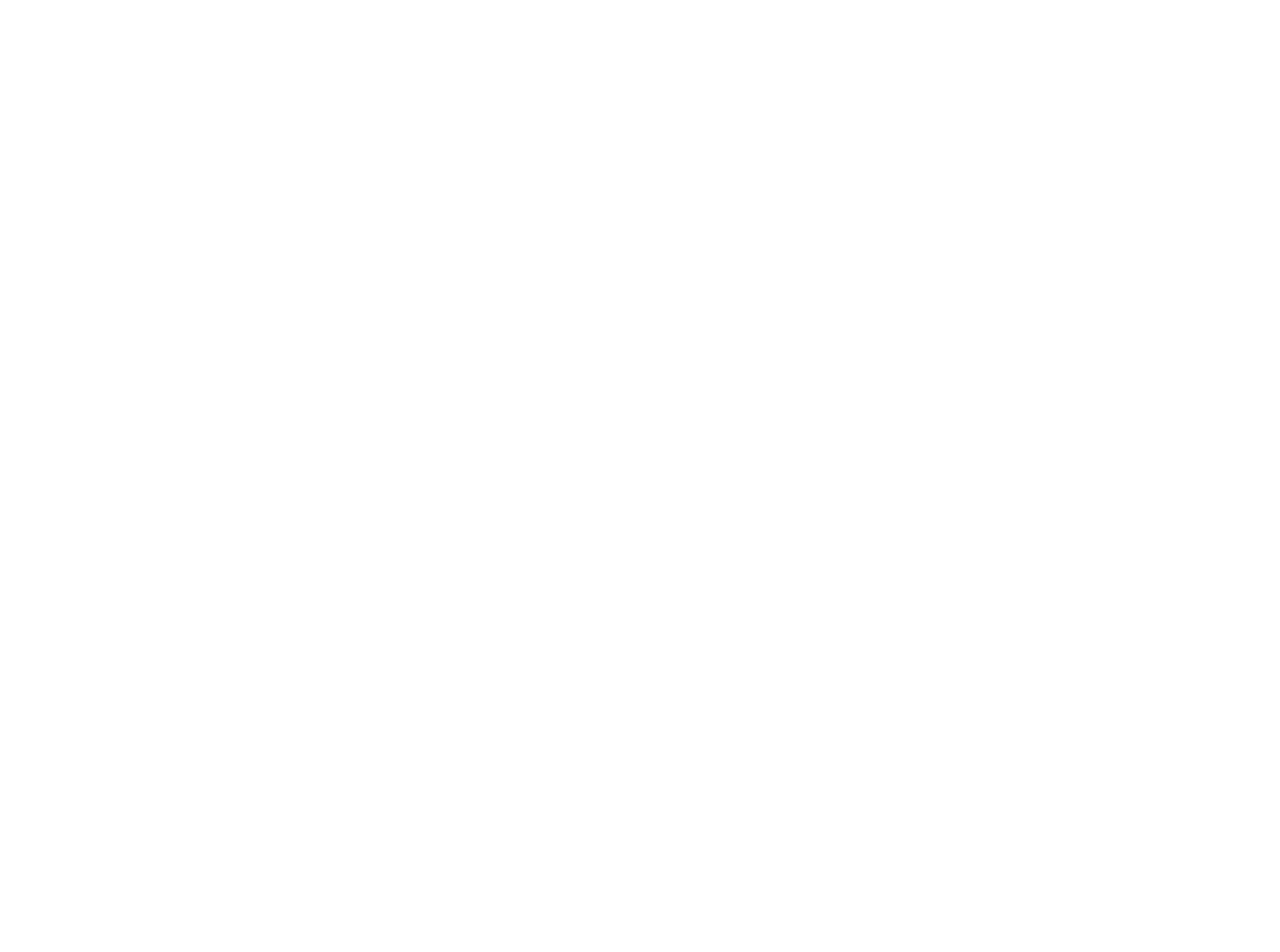
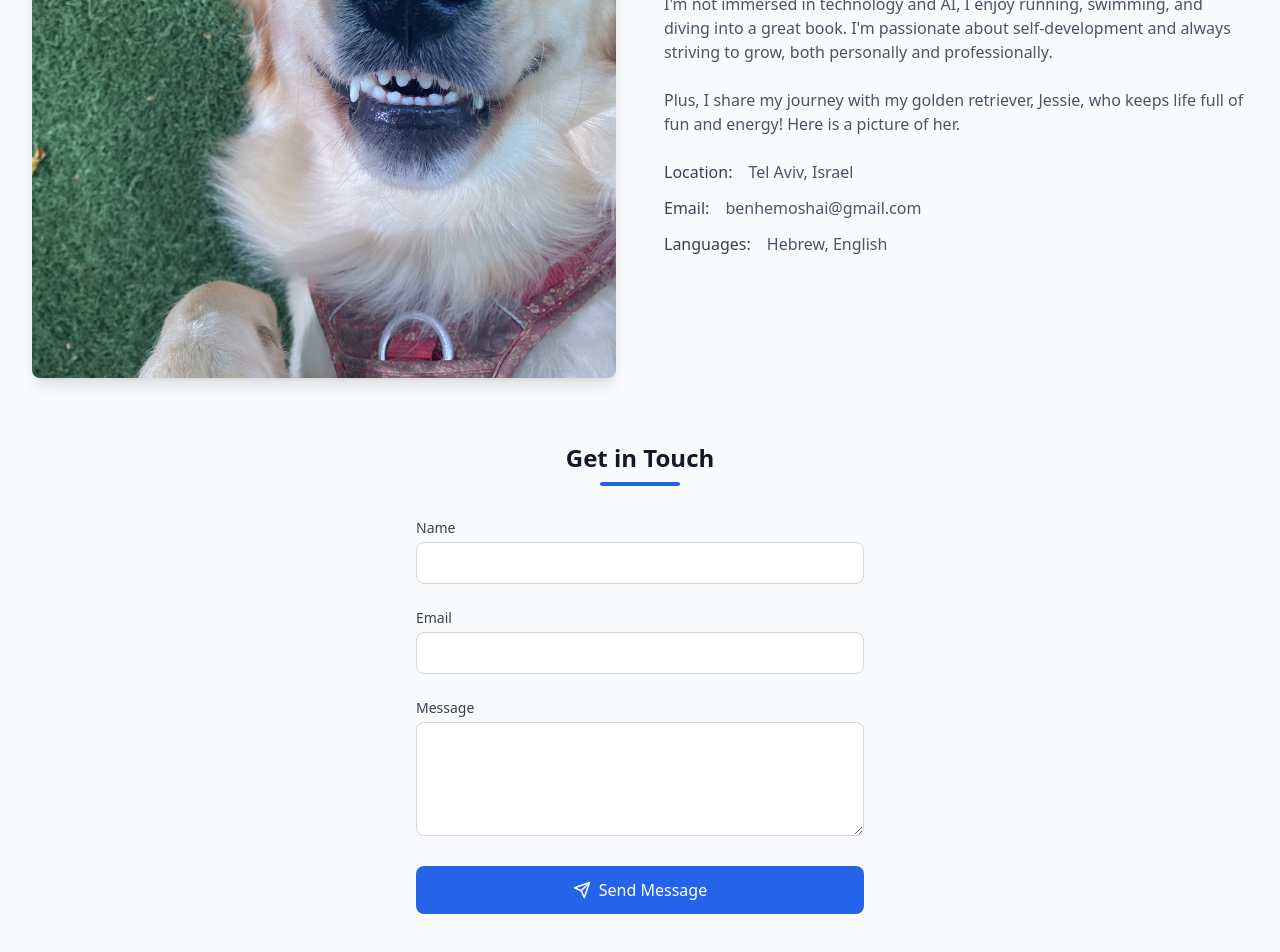
Before and after one commit to benhemoshai/portfolio-website, a React (Vite) app: page / in a window 1280 px wide. Shown: the part 3690-4642 px from the top of the page. Before the commit the page ends 3404 px from the top, so only its background shows below. Built offline with nearby package versions, Linux system fonts and the light colour scheme.

Commit message:
Added About section

```diff
--- a/src/App.jsx
+++ b/src/App.jsx
@@ -3,6 +3,7 @@ import Hero from './components/Hero';
 import Projects from './components/Projects';
 import Skills from './components/Skills';
 import Resume from './components/Resume/Resume';
+import About from './components/About/About';
 
 function App() {
   return (
@@ -13,6 +14,7 @@ function App() {
         <Projects />
         <Skills />
         <Resume/>
+        <About/>
       </main>
     </div>
   );
--- /dev/null
+++ b/src/components/About/About.jsx
@@ -0,0 +1,17 @@
+import AboutImage from './AboutImage';
+import AboutContent from './AboutContent';
+import ContactForm from './ContactForm';
+
+export default function About() {
+  return (
+    <section id="about" className="py-16 bg-gray-50">
+      <div className="max-w-7xl mx-auto px-4 sm:px-6 lg:px-8">
+        <div className="flex flex-col md:flex-row items-center gap-12 mb-16">
+          <AboutImage />
+          <AboutContent />
+        </div>
+        <ContactForm />
+      </div>
+    </section>
+  );
+}
--- /dev/null
+++ b/src/components/About/AboutContent.jsx
@@ -0,0 +1,33 @@
+export default function AboutContent() {
+    return (
+      <div className="w-full md:w-1/2 space-y-6">
+        <div>
+          <h3 className="text-2xl font-bold text-gray-900 mb-2">About Me</h3>
+          <div className="w-20 h-1 bg-blue-600 rounded"></div>
+        </div>
+
+        <p className="text-gray-600">
+        Hey there! I'm Shai, a 28-year-old fresh graduate in Computer Science. When I'm not immersed in technology and AI, I enjoy running, swimming, and diving into a great book. I'm passionate about self-development and always striving to grow, both personally and professionally.
+        </p>
+
+        <p className="text-gray-600">
+        Plus, I share my journey with my golden retriever, Jessie, who keeps life full of fun and energy! Here is a picture of her.
+        </p>
+
+        <div className="space-y-3">
+          <div className="flex items-center space-x-4">
+            <span className="font-medium text-gray-700">Location:</span>
+            <span className="text-gray-600">Tel Aviv, Israel</span>
+          </div>
+          <div className="flex items-center space-x-4">
+            <span className="font-medium text-gray-700">Email:</span>
+            <span className="text-gray-600">benhemoshai@gmail.com</span>
+          </div>
+          <div className="flex items-center space-x-4">
+            <span className="font-medium text-gray-700">Languages:</span>
+            <span className="text-gray-600">Hebrew, English</span>
+          </div>
+        </div>
+      </div>
+    );
+  }
--- /dev/null
+++ b/src/components/About/AboutImage.jsx
@@ -0,0 +1,12 @@
+export default function AboutImage() {
+    return (
+      <div className="relative w-full md:w-1/2">
+        <img
+          src="./Jessie.JPG"
+          alt="Profile"
+          className="w-full h-[600px] object-cover rounded-lg shadow-lg"
+        />
+        <div className="absolute inset-0 bg-blue-600/10 rounded-lg"></div>
+      </div>
+    );
+  }
--- /dev/null
+++ b/src/components/About/ContactForm.jsx
@@ -0,0 +1,87 @@
+import { useState } from 'react';
+import { Send } from 'lucide-react';
+
+export default function ContactForm() {
+  const [formData, setFormData] = useState({
+    name: '',
+    email: '',
+    message: ''
+  });
+
+  const handleSubmit = (e) => {
+    e.preventDefault();
+    // Handle form submission logic here
+    console.log('Form submitted:', formData);
+  };
+
+  const handleChange = (e) => {
+    setFormData({
+      ...formData,
+      [e.target.name]: e.target.value
+    });
+  };
+
+  return (
+    <div className="w-full max-w-md mx-auto">
+      <div className="mb-8 text-center">
+        <h3 className="text-2xl font-bold text-gray-900 mb-2">Get in Touch</h3>
+        <div className="w-20 h-1 bg-blue-600 rounded mx-auto"></div>
+      </div>
+
+      <form onSubmit={handleSubmit} className="space-y-6">
+        <div>
+          <label htmlFor="name" className="block text-sm font-medium text-gray-700 mb-1">
+            Name
+          </label>
+          <input
+            type="text"
+            id="name"
+            name="name"
+            value={formData.name}
+            onChange={handleChange}
+            className="w-full px-4 py-2 border border-gray-300 rounded-lg focus:ring-2 focus:ring-blue-500 focus:border-transparent"
+            required
+          />
+        </div>
+
+        <div>
+          <label htmlFor="email" className="block text-sm font-medium text-gray-700 mb-1">
+            Email
+          </label>
+          <input
+            type="email"
+            id="email"
+            name="email"
+            value={formData.email}
+            onChange={handleChange}
+            className="w-full px-4 py-2 border border-gray-300 rounded-lg focus:ring-2 focus:ring-blue-500 focus:border-transparent"
+            required
+          />
+        </div>
+
+        <div>
+          <label htmlFor="message" className="block text-sm font-medium text-gray-700 mb-1">
+            Message
+          </label>
+          <textarea
+            id="message"
+            name="message"
+            value={formData.message}
+            onChange={handleChange}
+            rows="4"
+            className="w-full px-4 py-2 border border-gray-300 rounded-lg focus:ring-2 focus:ring-blue-500 focus:border-transparent"
+            required
+          ></textarea>
+        </div>
+
+        <button
+          type="submit"
+          className="w-full bg-blue-600 text-white px-6 py-3 rounded-lg font-medium hover:bg-blue-700 transition-colors flex items-center justify-center gap-2"
+        >
+          <Send size={18} />
+          Send Message
+        </button>
+      </form>
+    </div>
+  );
+}
--- a/src/components/Resume/Resume.jsx
+++ b/src/components/Resume/Resume.jsx
@@ -8,6 +8,7 @@ export default function Resume() {
     <section id="resume" className="py-16 bg-gray-50">
       <div className="max-w-7xl mx-auto px-4 sm:px-6 lg:px-8">
         <h2 className="text-3xl font-bold text-center text-gray-900 mb-12">Resume</h2>
+
 
         <div className="bg-white rounded-lg shadow-md p-8">
           <div className="grid grid-cols-1 lg:grid-cols-2 gap-8">
```
Also changed, not shown: public/Jessie.JPG (added).
